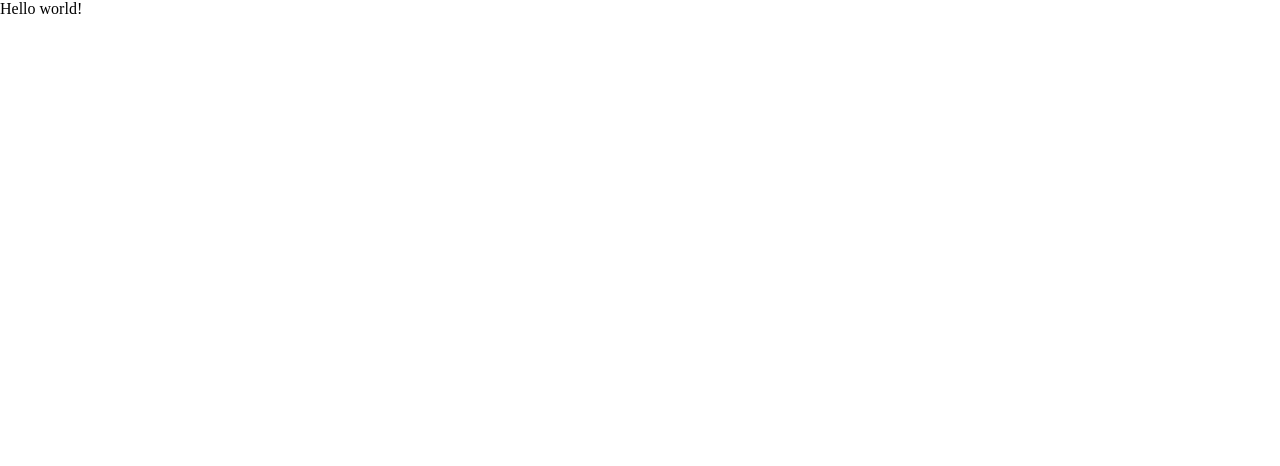
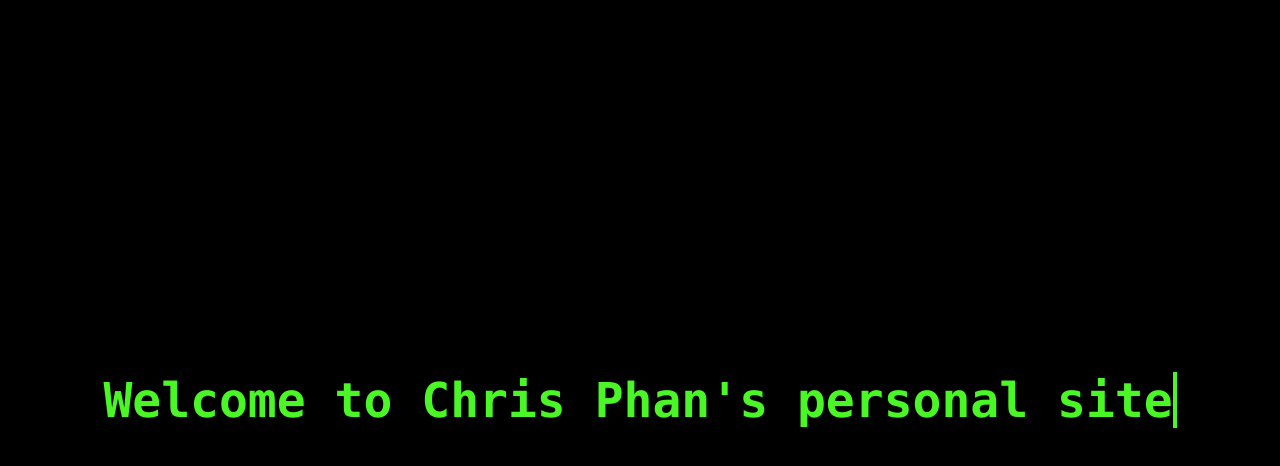
Before and after one commit to cpp6d/PersonalSite, a Gatsby site: page / in a window 1280 px wide. Built offline with nearby package versions, Linux system fonts and the light colour scheme; Gatsby itself is replaced by a stand-in of ours.

Commit message:
updating state

```diff
--- a/src/pages/index.js
+++ b/src/pages/index.js
@@ -1,3 +1,10 @@
 import React from "react"
 
-export default () => <div>Hello world!</div>
+const siteContainer = () => {
+    return (
+        <div className='landingContainer'>
+            <div className='welcome'>Welcome to Chris Phan's personal site</div>
+        </div>
+    )
+}
+export default siteContainer
```
